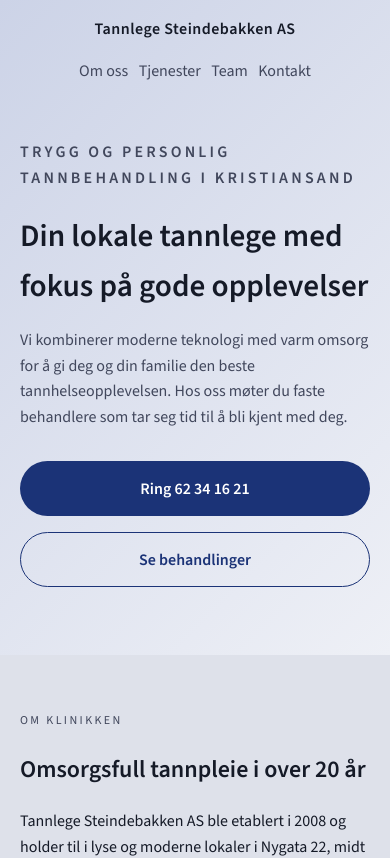
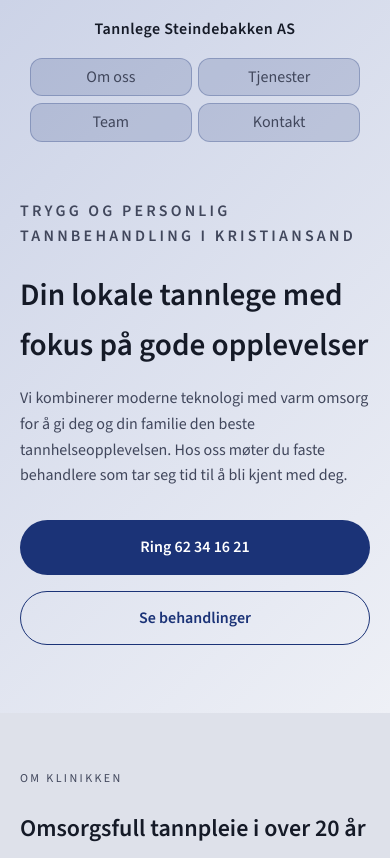
Before and after one commit to mariusops/dentist, a Next.js app: page / in a window 390 px wide. Shown: the top 858 px of the page. Built offline with nearby package versions, Linux system fonts and the light colour scheme.

Commit message:
Refactor navigation link styles for improved consistency and responsiveness

```diff
--- a/app/globals.css
+++ b/app/globals.css
@@ -49,8 +49,19 @@
   color: var(--muted);
 }
 
-.nav a:hover {
+.nav-links a {
+  padding: 0.45rem 1rem;
+  border-radius: 999px;
+  border: 1px solid rgba(27, 51, 119, 0.12);
+  background: rgba(27, 51, 119, 0.09);
+  transition: background 0.2s ease, color 0.2s ease, border-color 0.2s ease;
+  color: inherit;
+}
+
+.nav-links a:hover {
   color: var(--accent);
+  background: rgba(27, 51, 119, 0.16);
+  border-color: rgba(27, 51, 119, 0.25);
 }
 
 .hero {
@@ -216,7 +227,14 @@
   .nav-links {
     flex-wrap: wrap;
     justify-content: flex-start;
-    gap: 0.65rem;
+    gap: 0.5rem;
+  }
+
+  .nav-links a {
+    padding: 0.35rem 0.85rem;
+    border-radius: 12px;
+    background: rgba(27, 51, 119, 0.12);
+    border-color: rgba(27, 51, 119, 0.2);
   }
 
   .hero {
@@ -274,6 +292,14 @@
   .nav-links {
     justify-content: center;
     text-align: center;
+    gap: 0.4rem;
+  }
+
+  .nav-links a {
+    width: calc(50% - 0.4rem);
+    text-align: center;
+    background: rgba(27, 51, 119, 0.16);
+    border-color: rgba(27, 51, 119, 0.28);
   }
 
   .hero {
```
